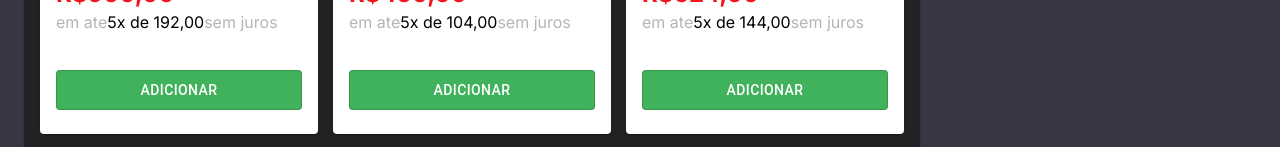
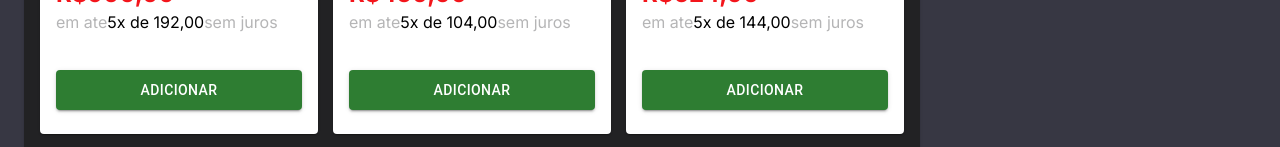
Before and after one commit to Gondims/cart, a Next.js app: page / in a window 1280 px wide. Shown: the part 490-637 px from the top of the page. Built offline with nearby package versions, Linux system fonts and the light colour scheme.

Commit message:
:bug: button

```diff
--- a/src/app/globals.css
+++ b/src/app/globals.css
@@ -87,7 +87,7 @@ body {
 
 .button-add-cart:hover{
   transform: scale(1.0);
-  background: #1E9631;
+  /* background-color: #1E9631; */
 }
 
 .favorite-button-add{
--- a/src/components/Products/index.tsx
+++ b/src/components/Products/index.tsx
@@ -56,13 +56,12 @@ export default function Product(props: Props) {
             <div>
               <Button
                 sx={{
-                  background: "#40B25C",
                   width: "100%",
                   height: "40px",
                 }}
                 className="button-add-cart"
-                variant="outlined"
-                color={"success"}
+                variant="contained"
+                color="success"
                 onClick={() => addToCart(product)}
               >
                 {/* <BsCartPlus size={25}/> */}
```
